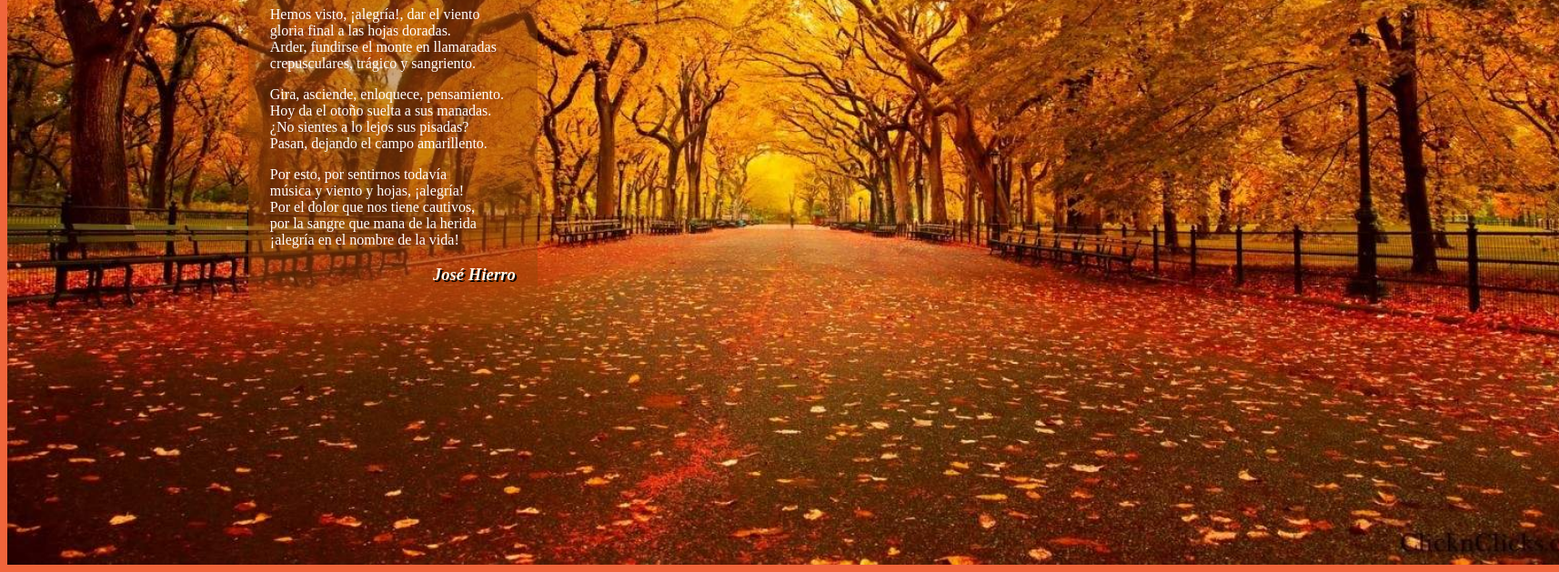
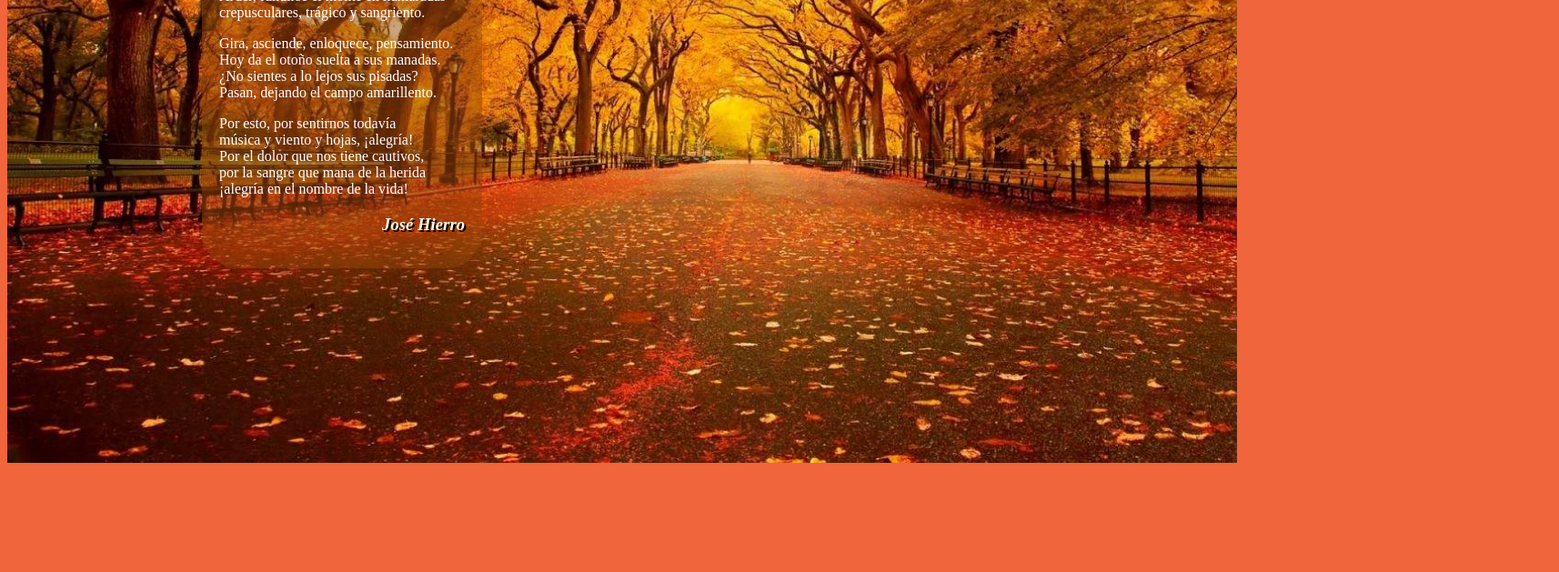
Before and after one commit to mnataliacm/autumn, a plain HTML site: page index.html in a window 1280 px wide. Shown: the part 407-1036 px from the top of the page at 91% size, 1714 px wide, since content can reach past the window. After the commit the page ends 924 px from the top, so only its background shows below. Drawn offline with Linux system fonts and the light colour scheme; a web font is replaced by a local one.

Commit message:
Add files via upload

```diff
--- a/estilo/syle.css
+++ b/estilo/syle.css
@@ -7,17 +7,16 @@
 
 body {
     background-color: #f0653b;
-    /*padding: 1% 1% 1% 1%;*/
+    width: 80%;
+    height: 5%;
 }
         #fondoimg {
-            width: 95%;
-            height: 20%;
-            /*margin: 0.5% 0.5% 0.5% 0.5%;*/
+            width: 92%;
+            height: 35%;
             padding: 20%;
             background-image: url('../imagenes/wallpaper2.jpg');
             background-repeat: no-repeat;
             background-size: cover;
-            background-position: center center;
             position: relative;
         }
 
```
